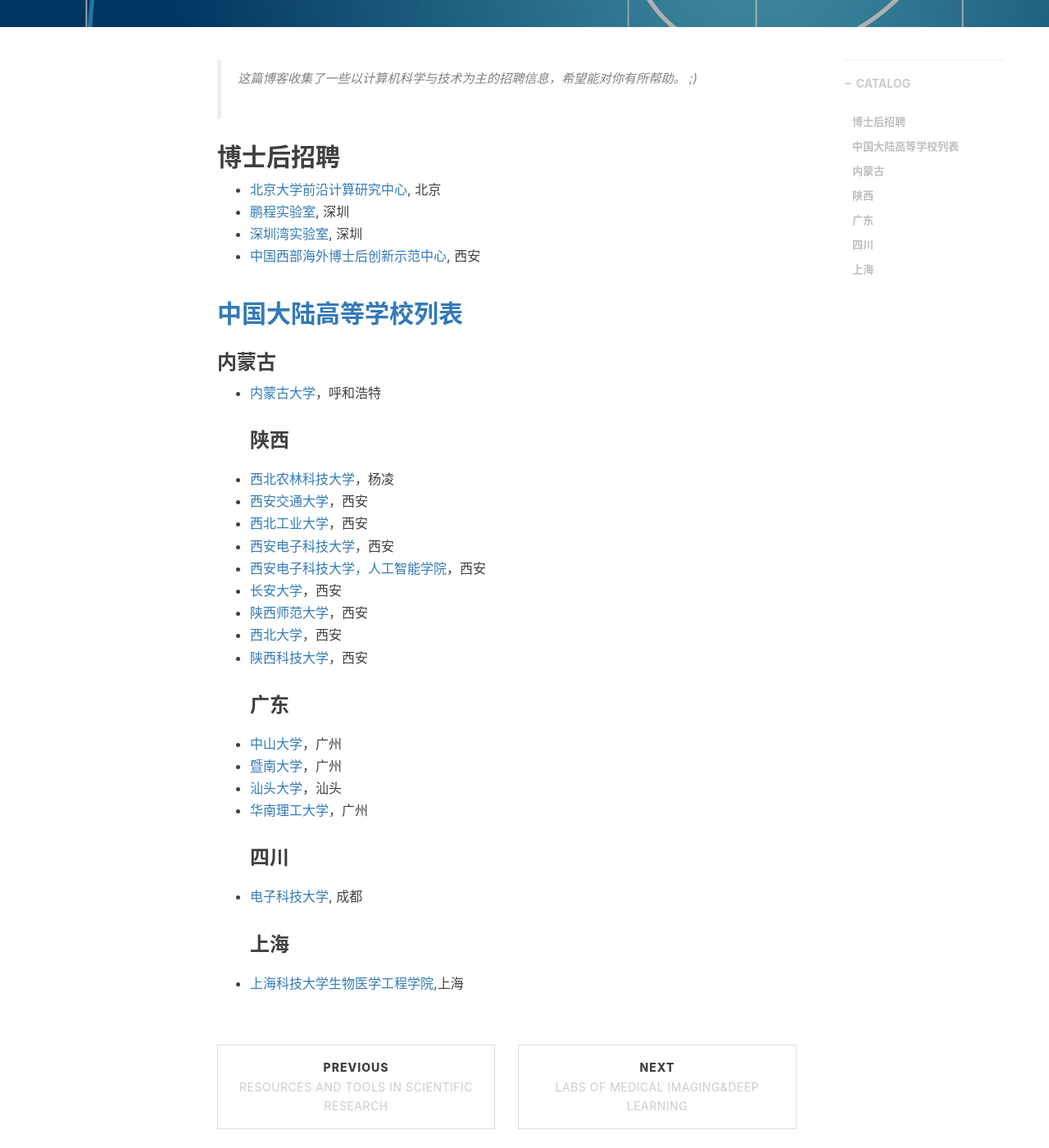
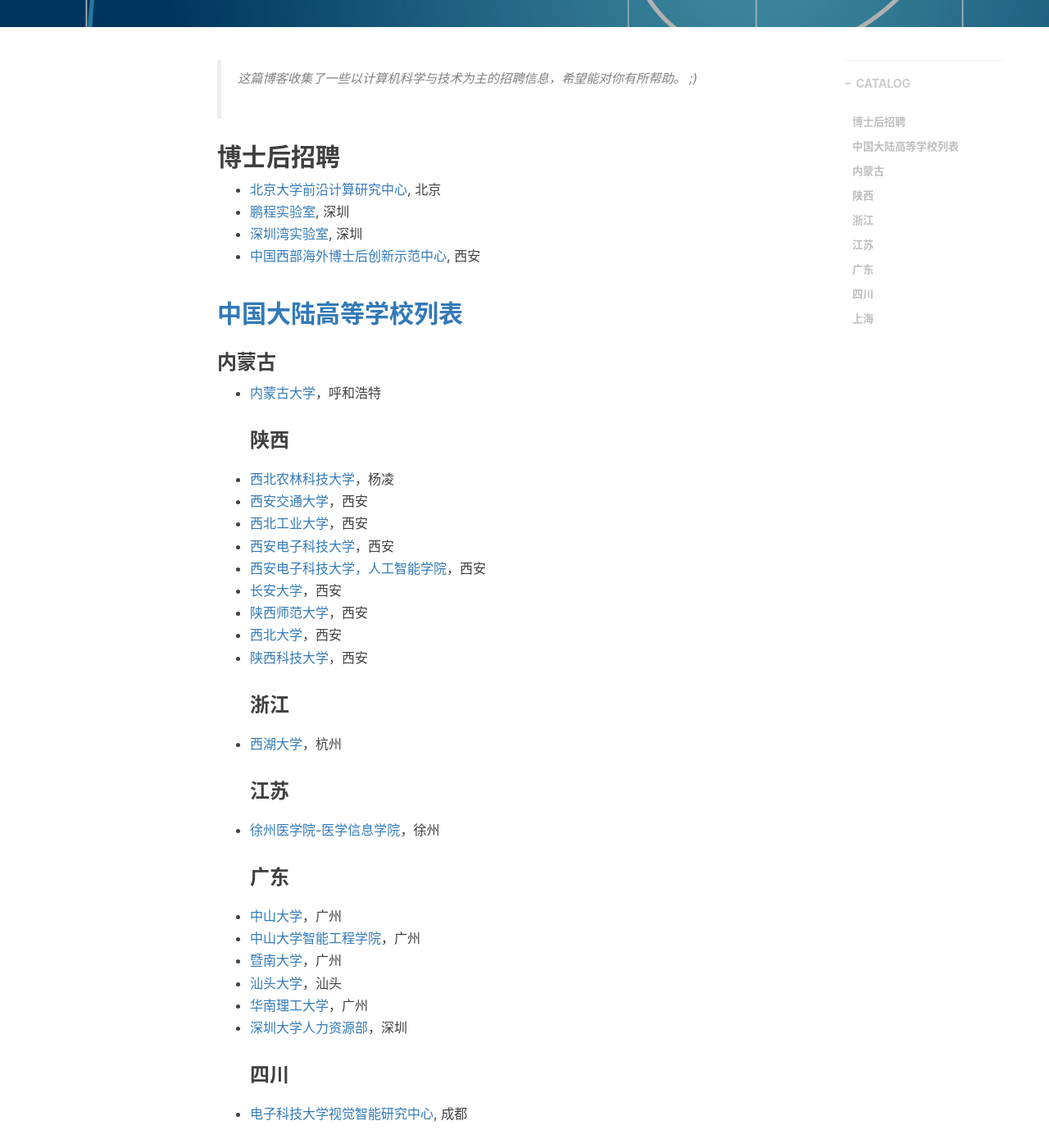
Before and after one commit to jizhang02/jizhang02.github.io, a Jekyll site: the page built from _posts/2020-02-26-job.markdown, in a window 1280 px wide and 1400 px high, scrolled down 550 px. Shown: the whole window at 82% size. Built offline with Jekyll 4.4.1, drawn with Linux system fonts in a browser that asks for light colours; nearby versions of some CDN libraries; library files that are not in the unit come from our copies; comment, search, counter and statistics services are not loaded.

Commit message:
update universities

```diff
--- a/_posts/2020-02-26-job.markdown
+++ b/_posts/2020-02-26-job.markdown
@@ -36,12 +36,18 @@
 * [陕西师范大学](http://ccs.snnu.edu.cn/info/1162/5714.htm)，西安
 * [西北大学](http://rsc.nwu.edu.cn/home/index/article/mid/459/id/253359.html)，西安
 * [陕西科技大学](http://rsc.www.sust.edu.cn/info/1013/1569.htm)，西安
+### 浙江
+* [西湖大学](https://www.westlake.edu.cn/)，杭州
+### 江苏
+* [徐州医学院-医学信息学院](https://xxxy.xzhmu.edu.cn/index.jsp)，徐州
 ### 广东
 * [中山大学](http://sdcs.sysu.edu.cn/)，广州
+* [中山大学智能工程学院](http://ise.sysu.edu.cn/rs/rs01/1383196.htm)，广州
 * [暨南大学](https://xxxy2016.jnu.edu.cn/Category_47/Index.aspx)，广州
 * [汕头大学](http://job.stu.edu.cn/engage_job/positionDetail.aspx?jobID=827)，汕头
 * [华南理工大学](http://www2.scut.edu.cn/hr/2019/0506/c4457a317013/page.htm)，广州
+* [深圳大学人力资源部](https://hr.szu.edu.cn/rczp1.htm)，深圳
 ### 四川
-* [电子科技大学](https://www.uestc.edu.cn/), 成都
+* [电子科技大学视觉智能研究中心](https://medialab.uestc.edu.cn/), 成都
 ### 上海
 * [上海科技大学生物医学工程学院](https://bme.shanghaitech.edu.cn/),上海
```
